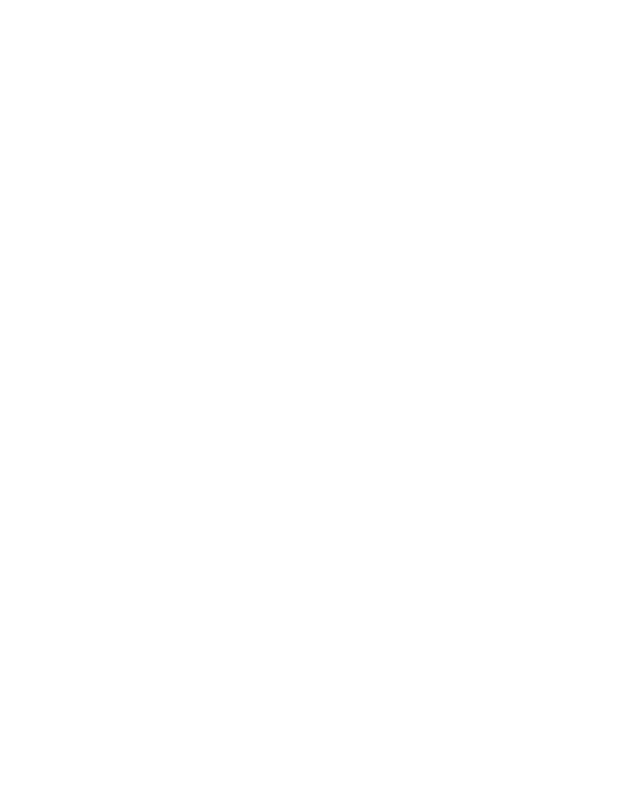
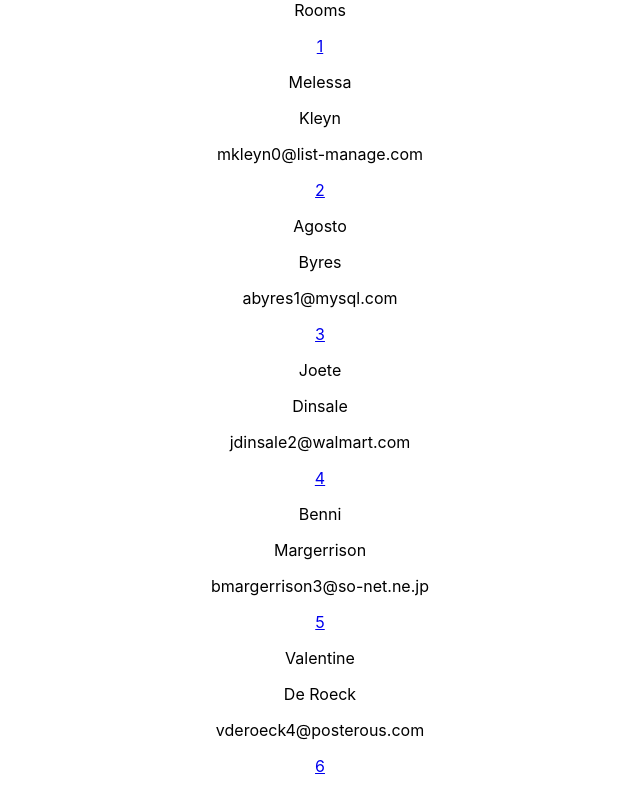
Before and after one commit to diegomdomi/hotel-miranda-dashboard, a React (Create React App) app: page /rooms in a window 1280 px wide. Before the commit this address had no page. Shown: the top 793 px of the page, without its empty margins (320-960 px from the left). Built offline with nearby package versions, Linux system fonts and the light colour scheme.

Commit message:
create dynamic routes

```diff
--- a/src/App.js
+++ b/src/App.js
@@ -2,6 +2,7 @@ import './App.css';
 import { HashRouter,BrowserRouter ,Routes, Route } from 'react-router-dom';
 import Bookings from './Components/Bookings';
 import Rooms from './Components/Rooms';
+import Room from './Components/Room';
 import Users from './Components/Users';
 import Contact from './Components/Contact';
 import LoginUser from './Components/LoginUser'
@@ -16,7 +17,8 @@ function App() {
             <Route exact path ="/" element={<LoginUser/>}/>
             <Route path="/user" element={<Users/>} />
             <Route path="/bookings" element={<Bookings/>} />
-            <Route path="/rooms:/id" element={<Rooms/>} />
+            <Route path="/rooms" element={<Rooms/>} />
+            <Route path="/room/:id" element={<Room/>} />
             <Route path="/contact" element={<Contact/>} />
           </Routes>
         </div>
--- a/src/Components/GuestList.js
+++ b/src/Components/GuestList.js
@@ -1,4 +1,4 @@
-const gestList = [{
+export const guestList = [{
 
     "id": 1,
     "first_name": "Melessa",
--- a/src/Components/LoginUser.jsx
+++ b/src/Components/LoginUser.jsx
@@ -1,6 +1,7 @@
 import styled from "styled-components";
 import Button from "./Button";
 import Input from "./Input";
+
 
 function LoginUser() {
 
@@ -14,10 +15,7 @@ function LoginUser() {
       <ButtonContainer>
         <Button content="Sign Up" />
       </ButtonContainer>
-
       <HorizontalRule />
-
-      <ForgotPassword>Forgot Password ?</ForgotPassword>
     </MainContainer>
   );
 }
--- a/src/Components/Room.jsx
+++ b/src/Components/Room.jsx
@@ -2,9 +2,11 @@ import React from 'react';
 import { useParams } from 'react-router-dom';
 
 const Room = () => {
-const { id } = useParams()
+  const { id } = useParams()
+  console.log(id)
+
   return (
-    <div>Room {id}</div>
+    <div>Room{id}</div>
   )
 }
 
--- a/src/Components/Rooms.jsx
+++ b/src/Components/Rooms.jsx
@@ -1,12 +1,25 @@
 import React from 'react'
-import { Navigate } from 'react-router-dom'
-const Rooms = ({id}) => {
+import { Link } from 'react-router-dom'
+import  {guestList}  from './guestList.js'
+
+const Rooms = () => {
+
+  const guest = guestList
   return (
     <>
-    <Navigate to={`/room/${id}`}>
-      <div>Rooms</div>
-    </Navigate>
-
+      <div>Rooms </div>
+      {
+        guest.map((room) => (
+          <div key={room.id}>
+            <Link to={`/room/${room.id}`} >
+              <p>{room.id}</p>
+            </Link>
+            <p>{room.first_name}</p>
+            <p>{room.last_name}</p>
+            <p>{room.email}</p>
+          </div>
+        ))
+      }
     </>
   )
 }
```
Also changed, not shown: src/Context/index.js (added, +10 -0 lines).
